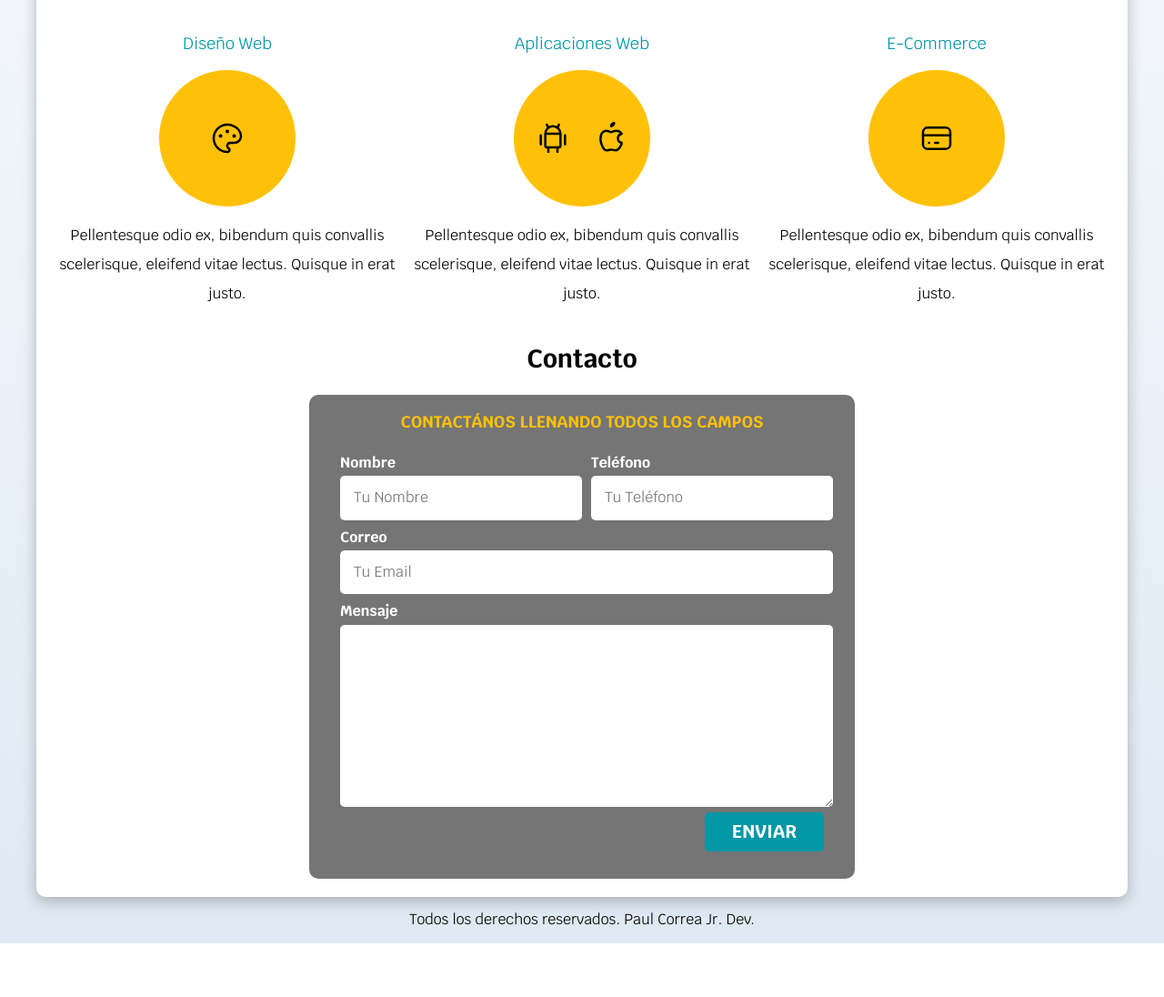
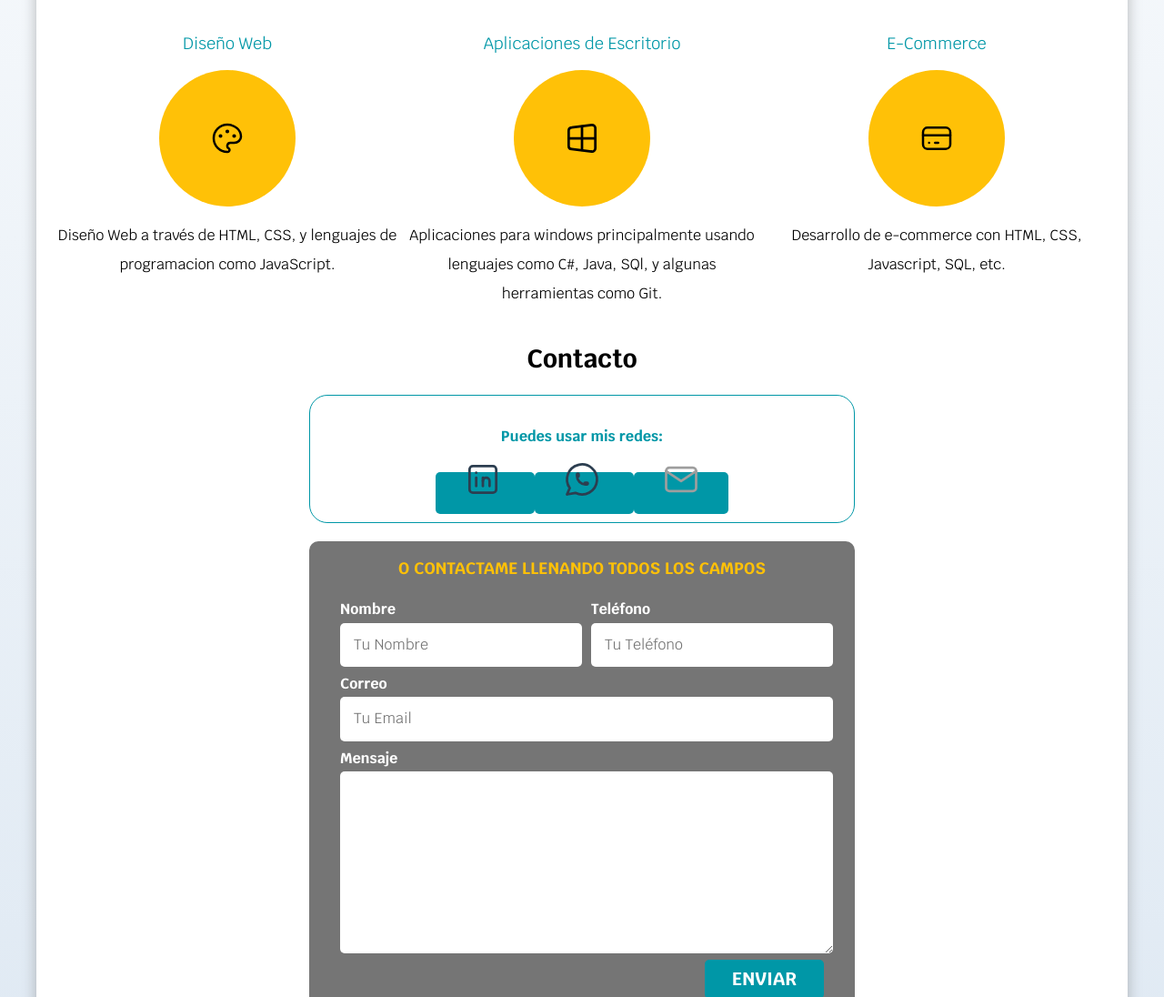
Before and after one commit to paulcj20/paulcj20.github.io, a plain HTML site: page index.html in a window 1280 px wide. Shown: the part 686-1782 px from the top of the page at 91% size. Before the commit the page ends 1723 px from the top, so only its background shows below. Drawn offline with Linux system fonts and the light colour scheme.

Commit message:
Second Commit

```diff
--- a/css/styles.css
+++ b/css/styles.css
@@ -13,13 +13,14 @@ html {
     scroll-snap-type: y mandatory;
 }
 /** Scroll Snap**/
+/*
 .servicios,
 .navegacion-principal,
 .formulario {
     scroll-snap-align: center;
     scroll-snap-stop: always;
 }
-
+*/
 *, *:before, *:after {
     box-sizing: inherit;
 }
@@ -45,6 +46,7 @@ body {
     width: 90%;
     text-align: center;
     border: none;
+    transition: .2s;
 }
 @media (min-width: 768px) {
     .boton {
@@ -53,6 +55,8 @@ body {
 }
 .boton:hover {
     cursor: pointer;
+    background-color: var(--gris);
+    transition: .2s;
 }
 
 .sombra {
@@ -65,6 +69,8 @@ body {
 /* Tipografia */
 h1 {
     font-size: 3.8rem;
+
+
 }
 h2 {
     font-size: 2.8rem;
@@ -246,6 +252,28 @@ h1,h2,h3 {
     border-radius: .5rem;
 }
 
+.container-icons {
+    text-align: center;
+    padding: 20px 20px;
+    border:solid 1px;
+    margin: 10px 10px;
+    border-radius: 20px;
+    color: var(--secundario);
+    width: min( 60rem, 100% ); /** Utilizar el valor más pequeño **/
+    margin: auto;
+    margin-bottom: 20px;
+
+}
+
+a .boton{
+    text-decoration: none;
+    margin: 0px 40px;
+    padding: 0px 40px;
+    height:100px ;
+}
+
+
+
 /** Footer **/
 .footer {
     text-align: center;
--- a/index.html
+++ b/index.html
@@ -3,7 +3,7 @@
 <head>
     <meta charset="UTF-8">
     <meta name="viewport" content="width=device-width, initial-scale=1.0">
-    <title>Diseñador Freelancer</title>
+    <title>Paul Correa Dev.</title>
     <link rel="preload" href="css/normalize.css" as="style">
     <link rel="stylesheet" href="css/normalize.css">
     <link href="https://fonts.googleapis.com/css2?family=Krub:wght@400;700&display=swap" rel="stylesheet">
@@ -12,21 +12,21 @@
 </head>
 <body>
     <header>
-        <h1 class="titulo">Paul Correa <span>Diseño Web y de Escritorio</span></h1>
+        <h1 class="titulo">Paul Correa <span>Desarrolador Jr.</span></h1>
     </header>
 
     <div class="nav-bg">
         <nav class="navegacion-principal contenedor">
-            <a href="#">Inicio</a>
-            <a href="#">Sobre Mi</a>
-            <a href="#">Clientes</a>
-            <a href="#">Contacto</a>
+            <a href="index.html">Inicio</a>
+            <a href="sobreMi.html">Sobre Mi</a>
+            <a href="miTrabajo.html">Mi Trabajo</a>
+            <a href="index.html">Contacto</a>
         </nav>
     </div>
 
     <section class="hero">
         <div class="contenido-hero">
-            <h2>Diseño y Desarrollo Web <span> Freelancer</span></h2>
+            <h2>Bienvenido a mi sitio!</h2>
             <div class="ubicacion">
                 <svg xmlns="http://www.w3.org/2000/svg" class="icon icon-tabler icon-tabler-map-pin" width="88" height="88" viewBox="0 0 24 24" stroke-width="1.5" stroke="#FFC107" fill="none" stroke-linecap="round" stroke-linejoin="round">
                     <path stroke="none" d="M0 0h24v24H0z"/>
@@ -35,7 +35,7 @@
                 </svg>
                 <p>Montevideo, Uruguay</p>
             </div>
-            <a class="boton" href="#">Contactar</a>
+            <a class="boton" href="#contacto">Contactar</a>
         </div> <!-- .contenido-hero -->
     </section>
 
@@ -54,30 +54,20 @@
                         <circle cx="16.5" cy="10.5" r=".5" fill="currentColor" />
                     </svg>
                 </div>
-                <p> Pellentesque odio ex, bibendum quis convallis scelerisque, eleifend vitae lectus. Quisque in erat justo. </p>
+                <p>Diseño Web a través de HTML, CSS, y lenguajes de programacion como JavaScript. </p>
             </section>
 
             <section class="servicio">
-                <h3>Aplicaciones Web</h3>
+                <h3>Aplicaciones de Escritorio</h3>
                 <div class="iconos">
-                    <svg xmlns="http://www.w3.org/2000/svg" class="icon icon-tabler icon-tabler-brand-android" width="40" height="40" viewBox="0 0 24 24" stroke-width="1.5" stroke="#000000" fill="none" stroke-linecap="round" stroke-linejoin="round">
-                        <path stroke="none" d="M0 0h24v24H0z"/>
-                        <line x1="4" y1="10" x2="4" y2="16" />
-                        <line x1="20" y1="10" x2="20" y2="16" />
-                        <path d="M7 9h10v8a1 1 0 0 1 -1 1h-8a1 1 0 0 1 -1 -1v-8a5 5 0 0 1 10 0" />
-                        <line x1="8" y1="3" x2="9" y2="5" />
-                        <line x1="16" y1="3" x2="15" y2="5" />
-                        <line x1="9" y1="18" x2="9" y2="21" />
-                        <line x1="15" y1="18" x2="15" y2="21" />
-                    </svg>
-
-                    <svg xmlns="http://www.w3.org/2000/svg" class="icon icon-tabler icon-tabler-brand-apple" width="40" height="40" viewBox="0 0 24 24" stroke-width="1.5" stroke="#000000" fill="none" stroke-linecap="round" stroke-linejoin="round">
-                        <path stroke="none" d="M0 0h24v24H0z"/>
-                        <path d="M9 7c-3 0-4 3-4 5.5 0 3 2 7.5 4 7.5 1.088-.046 1.679-.5 3-.5 1.312 0 1.5.5 3 .5s4-3 4-5c-.028-.01-2.472-.403-2.5-3-.019-2.17 2.416-2.954 2.5-3-1.023-1.492-2.951-1.963-3.5-2-1.433-.111-2.83 1-3.5 1-.68 0-1.9-1-3-1z" />
-                        <path d="M12 4a2 2 0 0 0 2 -2a2 2 0 0 0 -2 2" />
-                    </svg>
+                    <svg xmlns="http://www.w3.org/2000/svg" class="icon icon-tabler icon-tabler-brand-windows" width="44" height="44" viewBox="0 0 24 24" stroke-width="1.5" stroke="#000000" fill="none" stroke-linecap="round" stroke-linejoin="round">
+                        <path stroke="none" d="M0 0h24v24H0z" fill="none"/>
+                        <path d="M17.8 20l-12 -1.5c-1 -.1 -1.8 -.9 -1.8 -1.9v-9.2c0 -1 .8 -1.8 1.8 -1.9l12 -1.5c1.2 -.1 2.2 .8 2.2 1.9v12.1c0 1.2 -1.1 2.1 -2.2 1.9z" />
+                        <line x1="12" y1="5" x2="12" y2="19" />
+                        <line x1="4" y1="12" x2="20" y2="12" />
+                      </svg>
                 </div>
-                <p> Pellentesque odio ex, bibendum quis convallis scelerisque, eleifend vitae lectus. Quisque in erat justo. </p>
+                <p> Aplicaciones para windows principalmente usando lenguajes como C#, Java, SQl, y algunas herramientas como Git.</p>
             </section>
 
             <section class="servicio">
@@ -91,16 +81,44 @@
                         <line x1="11" y1="15" x2="13" y2="15" />
                     </svg>
                 </div>
-                <p> Pellentesque odio ex, bibendum quis convallis scelerisque, eleifend vitae lectus. Quisque in erat justo. </p>
+                <p>Desarrollo de e-commerce con HTML, CSS, Javascript, SQL, etc.</p>
             </section>
+
         </div> <!--.servicios-->
 
-        <section>
-            <h2>Contacto</h2>
+        <section class="contacto-container">
+            <h2 id="contacto">Contacto</h2>
 
+            <div class="container-icons">
+                <p><strong> Puedes usar mis redes:</strong></p>
+                <a class="boton" href="https://www.linkedin.com/in/PaulCJ2001">
+                    <svg  xmlns="http://www.w3.org/2000/svg" class="icon icon-tabler icon-tabler-brand-linkedin" width="44" height="44" viewBox="0 0 24 24" stroke-width="1.5" stroke="#2c3e50" fill="none" stroke-linecap="round" stroke-linejoin="round">
+                        <path stroke="none" d="M0 0h24v24H0z" fill="none"/>
+                        <rect x="4" y="4" width="16" height="16" rx="2" />
+                        <line x1="8" y1="11" x2="8" y2="16" />
+                        <line x1="8" y1="8" x2="8" y2="8.01" />
+                        <line x1="12" y1="16" x2="12" y2="11" />
+                        <path d="M16 16v-3a2 2 0 0 0 -4 0" />
+                      </svg>
+                </a>
+                <a class="boton" href="https://wa.me/+59894799799">
+                    <svg xmlns="http://www.w3.org/2000/svg" class="icon icon-tabler icon-tabler-brand-whatsapp" width="44" height="44" viewBox="0 0 24 24" stroke-width="1.5" stroke="#2c3e50" fill="none" stroke-linecap="round" stroke-linejoin="round">
+                      <path stroke="none" d="M0 0h24v24H0z" fill="none"/>
+                      <path d="M3 21l1.65 -3.8a9 9 0 1 1 3.4 2.9l-5.05 .9" />
+                      <path d="M9 10a0.5 .5 0 0 0 1 0v-1a0.5 .5 0 0 0 -1 0v1a5 5 0 0 0 5 5h1a0.5 .5 0 0 0 0 -1h-1a0.5 .5 0 0 0 0 1" />
+                    </svg>
+                </a>
+                <a class="boton" href="mailto:paulcj2001@hotmail.com">
+                    <svg xmlns="http://www.w3.org/2000/svg" class="icon icon-tabler icon-tabler-mail" width="44" height="44" viewBox="0 0 24 24" stroke-width="1.5" stroke="#9e9e9e" fill="none" stroke-linecap="round" stroke-linejoin="round">
+                    <path stroke="none" d="M0 0h24v24H0z" fill="none"/>
+                    <rect x="3" y="5" width="18" height="14" rx="2" />
+                    <polyline points="3 7 12 13 21 7" />
+                  </svg>
+                </a>
+            </div>
             <form class="formulario">
                 <fieldset>
-                    <legend>Contactános llenando todos los campos</legend>
+                    <legend>O Contactame llenando todos los campos</legend>
 
                     <div class="contenedor-campos">
                         <div class="campo">
```
Also changed, not shown: sobreMi.html (added, +31 -0 lines), miTrabajo.html (added).
